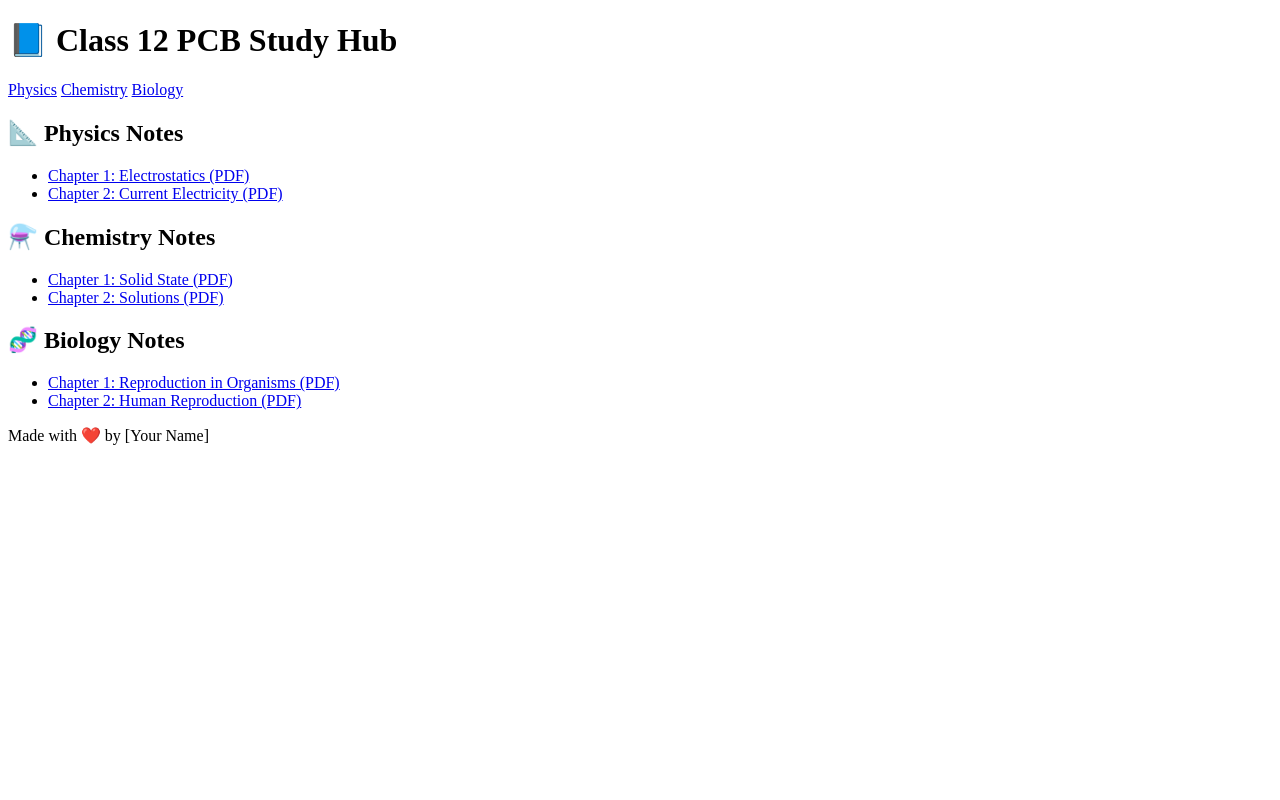
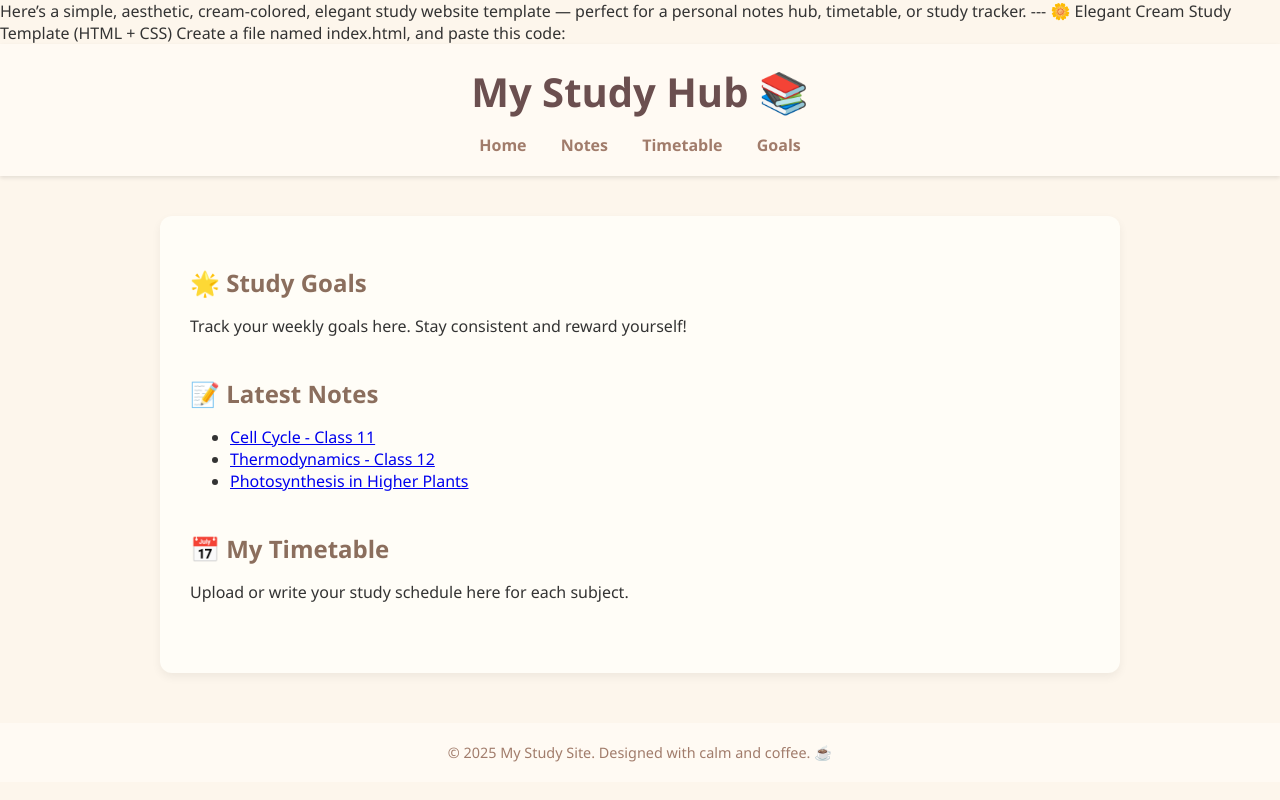
Before and after one commit to alicee-byte/Studyweb, a plain HTML site: page index.html in a window 1280 px wide. Drawn offline with Linux system fonts and the light colour scheme.

Commit message:
Update index.html

```diff
--- a/index.html
+++ b/index.html
@@ -1,48 +1,130 @@
+Here’s a simple, aesthetic, cream-colored, elegant study website template — perfect for a personal notes hub, timetable, or study tracker.
+
+
+---
+
+🌼 Elegant Cream Study Template (HTML + CSS)
+
+Create a file named index.html, and paste this code:
+
 <!DOCTYPE html>
 <html lang="en">
 <head>
-  <meta charset="UTF-8">
-  <title>Class 12 PCB Study Hub</title>
-  <link rel="stylesheet" href="style.css">
+  <meta charset="UTF-8" />
+  <meta name="viewport" content="width=device-width, initial-scale=1.0" />
+  <title>My Study Website</title>
+  <style>
+    body {
+      margin: 0;
+      font-family: 'Segoe UI', sans-serif;
+      background-color: #fdf6ec; /* Cream background */
+      color: #333;
+    }
+
+    header {
+      background-color: #fffaf3;
+      padding: 20px;
+      text-align: center;
+      box-shadow: 0 2px 4px rgba(0,0,0,0.1);
+    }
+
+    header h1 {
+      margin: 0;
+      font-size: 2.5rem;
+      color: #6b4f4f;
+    }
+
+    nav {
+      text-align: center;
+      margin-top: 15px;
+    }
+
+    nav a {
+      text-decoration: none;
+      margin: 0 15px;
+      color: #a17c6b;
+      font-weight: bold;
+    }
+
+    nav a:hover {
+      color: #6b4f4f;
+    }
+
+    .container {
+      max-width: 900px;
+      margin: 40px auto;
+      background-color: #fffdf7;
+      padding: 30px;
+      border-radius: 12px;
+      box-shadow: 0 4px 10px rgba(0, 0, 0, 0.06);
+    }
+
+    .section {
+      margin-bottom: 40px;
+    }
+
+    .section h2 {
+      color: #8b6e5d;
+      margin-bottom: 10px;
+    }
+
+    footer {
+      text-align: center;
+      padding: 20px;
+      background-color: #fffaf3;
+      font-size: 0.9rem;
+      color: #a17c6b;
+      margin-top: 50px;
+    }
+
+    @media screen and (max-width: 600px) {
+      header h1 {
+        font-size: 2rem;
+      }
+
+      .container {
+        margin: 20px;
+        padding: 20px;
+      }
+    }
+  </style>
 </head>
 <body>
+
   <header>
-    <h1>📘 Class 12 PCB Study Hub</h1>
+    <h1>My Study Hub 📚</h1>
     <nav>
-      <a href="#physics">Physics</a>
-      <a href="#chemistry">Chemistry</a>
-      <a href="#biology">Biology</a>
+      <a href="#">Home</a>
+      <a href="#">Notes</a>
+      <a href="#">Timetable</a>
+      <a href="#">Goals</a>
     </nav>
   </header>
 
-  <section id="physics">
-    <h2>📐 Physics Notes</h2>
-    <ul>
-      <li><a href="#">Chapter 1: Electrostatics (PDF)</a></li>
-      <li><a href="#">Chapter 2: Current Electricity (PDF)</a></li>
-    </ul>
-  </section>
+  <div class="container">
+    <div class="section">
+      <h2>🌟 Study Goals</h2>
+      <p>Track your weekly goals here. Stay consistent and reward yourself!</p>
+    </div>
 
-  <section id="chemistry">
-    <h2>⚗️ Chemistry Notes</h2>
-    <ul>
-      <li><a href="#">Chapter 1: Solid State (PDF)</a></li>
-      <li><a href="#">Chapter 2: Solutions (PDF)</a></li>
-    </ul>
-  </section>
+    <div class="section">
+      <h2>📝 Latest Notes</h2>
+      <ul>
+        <li><a href="#">Cell Cycle - Class 11</a></li>
+        <li><a href="#">Thermodynamics - Class 12</a></li>
+        <li><a href="#">Photosynthesis in Higher Plants</a></li>
+      </ul>
+    </div>
 
-  <section id="biology">
-    <h2>🧬 Biology Notes</h2>
-    <ul>
-      <li><a href="#">Chapter 1: Reproduction in Organisms (PDF)</a></li>
-      <li><a href="#">Chapter 2: Human Reproduction (PDF)</a></li>
-    </ul>
-  </section>
+    <div class="section">
+      <h2>📅 My Timetable</h2>
+      <p>Upload or write your study schedule here for each subject.</p>
+    </div>
+  </div>
 
   <footer>
-    <p>Made with ❤️ by [Your Name]</p>
+    &copy; 2025 My Study Site. Designed with calm and coffee. ☕
   </footer>
 
-  <script src="script.js"></script>
 </body>
 </html>
```
